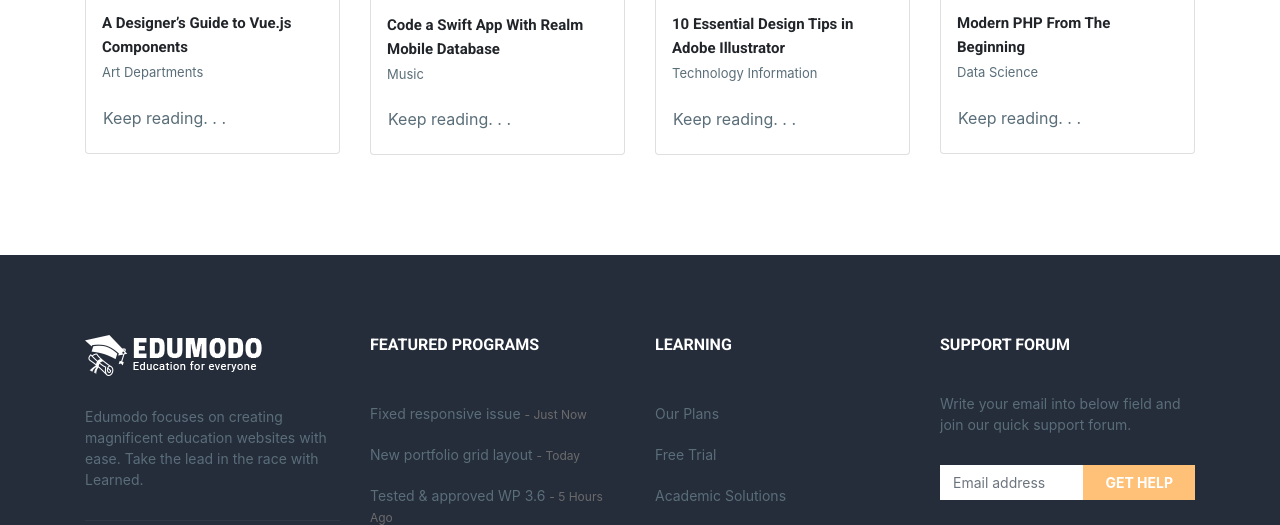
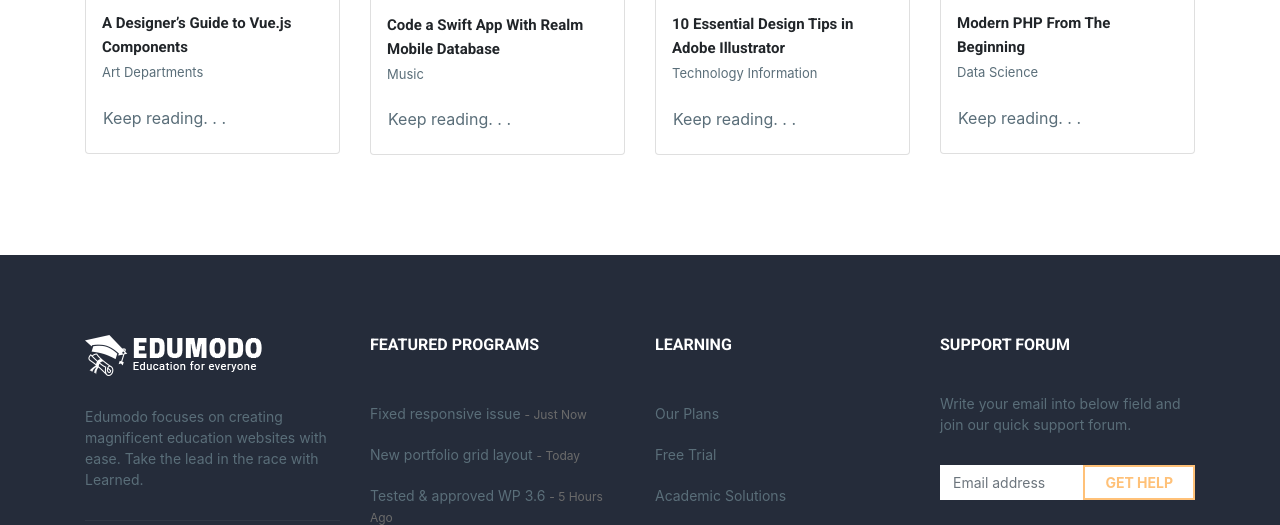
Before and after one commit to Minhajul99/SSB-288, a plain HTML site: page Class 15/index.html in a window 1280 px wide. In both pictures the pointer is over the button "GET HELP". Shown: the part 2698-3223 px from the top of the page. Drawn offline with nearby package versions, Linux system fonts and the light colour scheme.

Commit message:
Update style.css

```diff
--- a/Class 15/css/style.css
+++ b/Class 15/css/style.css
@@ -349,6 +349,12 @@ a:hover {
   border: 2px solid #ffc178;
   border-radius: 0px;
 }
+.top-widget .inner-widget .form .btn-primary:hover,
+.top-widget .inner-widget .form .btn-primary:focus{
+  background: #ffffff; ;
+  color: #ffc178;
+  border: 2px solid #ffc178;
+}
 
 .bottom-widget{
   width: 100%;
```
